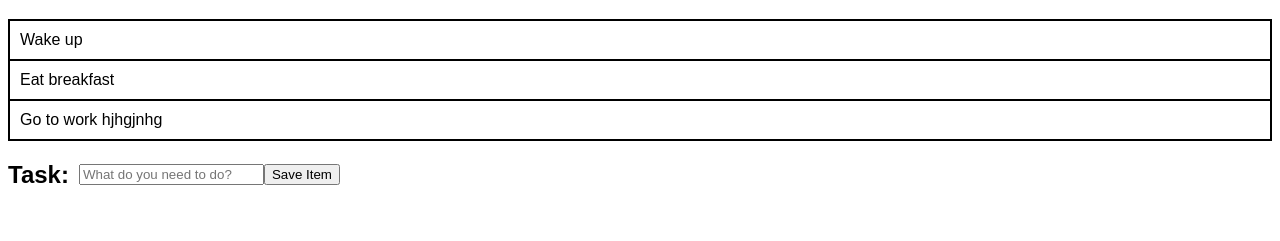
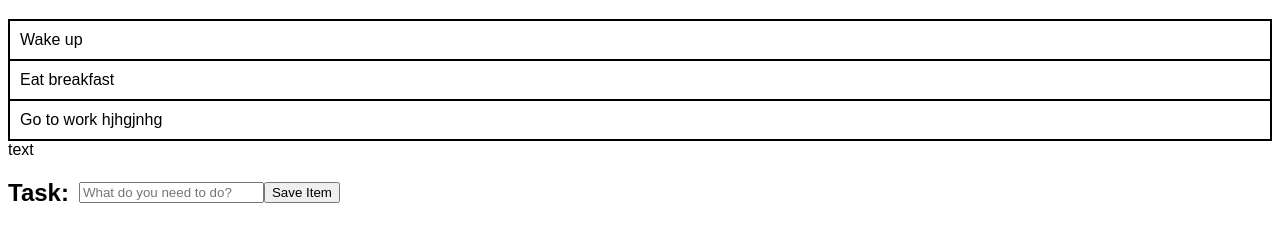
Before and after one commit to LaxyTTY/my-first-todo, a website built with Parcel: page index.html in a window 1280 px wide. Shown: the part 61-302 px from the top of the page. Built offline with nearby package versions, Linux system fonts and the light colour scheme.

Commit message:
Update index.html

```diff
--- a/index.html
+++ b/index.html
@@ -20,6 +20,7 @@
         <p class="todo_element_title">Go to work hjhgjnhg</p>
       </div>
     </section>
+    text
 
     <section>
       <div class="add_task_wrapper">
```
